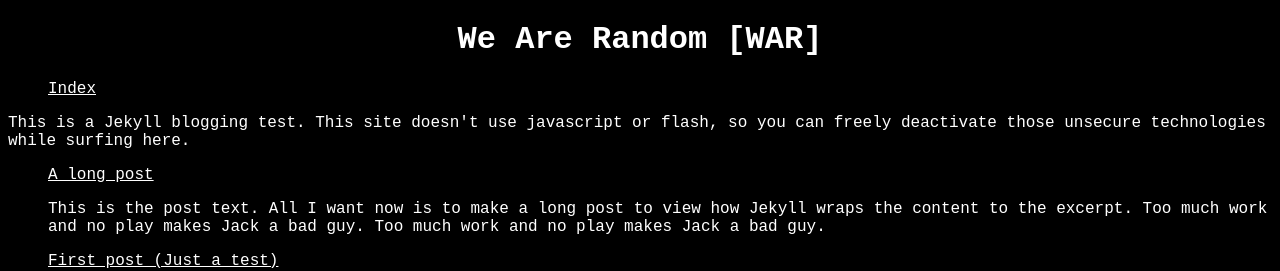
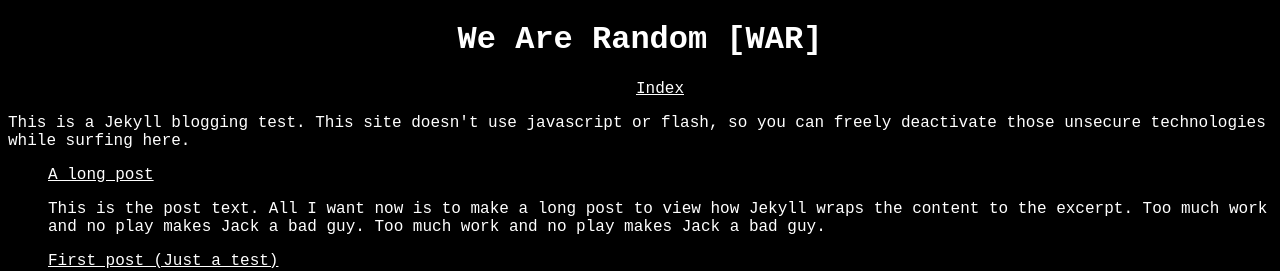
Before and after one commit to wearerandom/wearerandom.github.io, a Jekyll site: the page built from index.html, in a window 1280 px wide. Shown: the top 271 px of the page. Built offline with Jekyll 4.4.1, drawn with Linux system fonts in a browser that asks for light colours.

Commit message:
Update _styles.scss

```diff
--- a/_sass/_styles.scss
+++ b/_sass/_styles.scss
@@ -13,10 +13,10 @@
         }
     }
     .nav {
+        text-align: center;
         ul {
             li {
                 list-style-type: none;
-                text-align: center;
                 display: inline;
                 padding: 0;
                 margin: 0;
```
